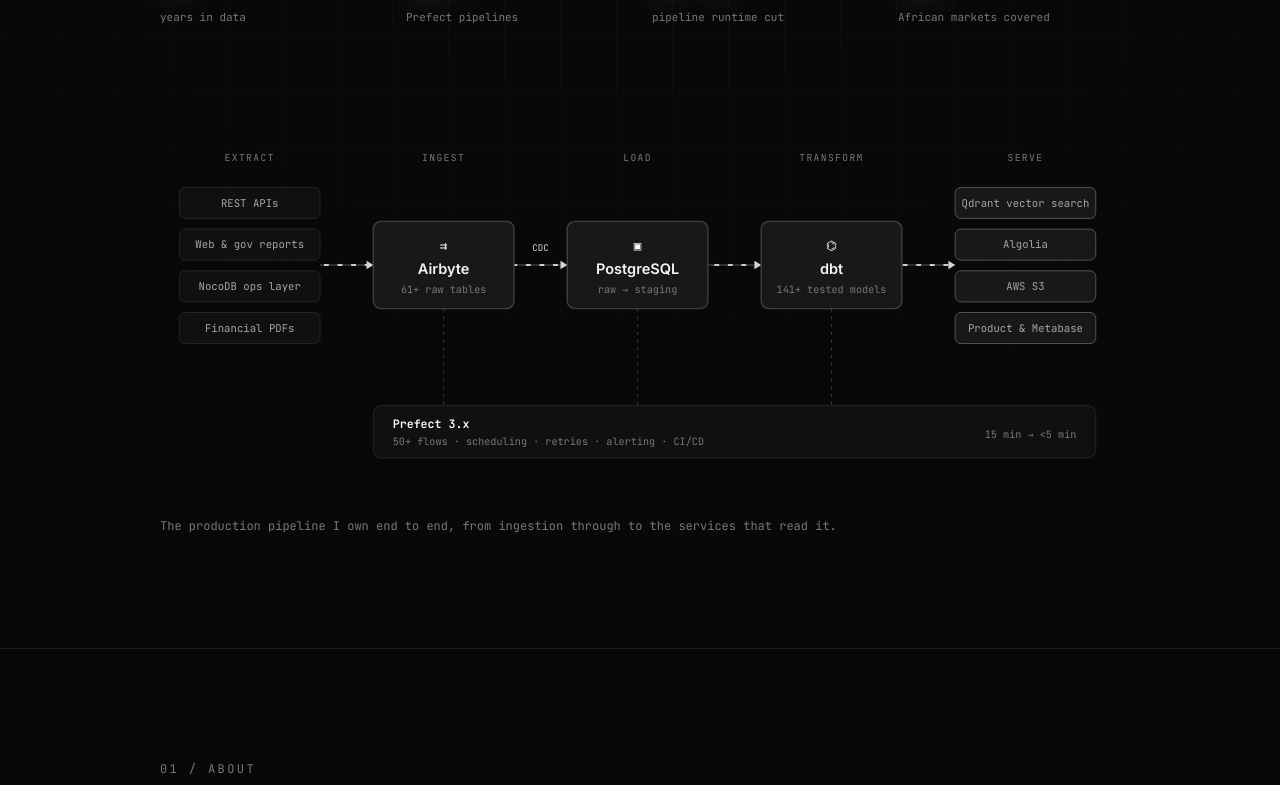
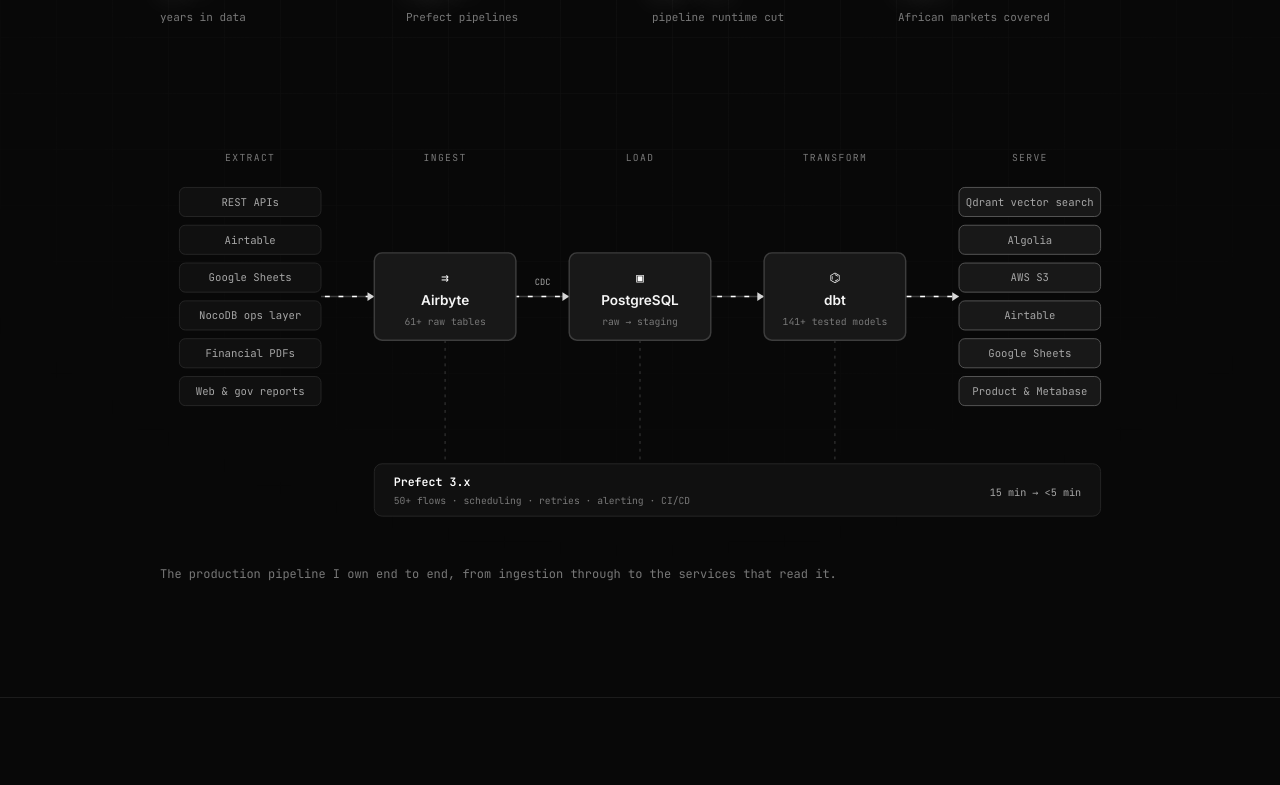
Before and after one commit to adedayoabiona/adedayoabiona.github.io, a React (Vite) app: page / in a window 1280 px wide. Shown: the part 635-1420 px from the top of the page. Built offline with nearby package versions, Linux system fonts and the light colour scheme.

Commit message:
feat(portfolio): link stears, hybrid location, external links open in new tabs

```diff
--- a/src/App.tsx
+++ b/src/App.tsx
@@ -42,7 +42,7 @@
           <p>
             © {new Date().getFullYear()} {profile.name}
           </p>
-          <p>Built with React, TypeScript and Tailwind. Deployed on GitHub Pages.</p>
+          <p>Designed and built by me, fully vibe-coded 😄</p>
         </div>
       </footer>
     </>
--- a/src/components/Hero.tsx
+++ b/src/components/Hero.tsx
@@ -1,4 +1,5 @@
 import { heroStats, profile } from '../data/profile'
+import { stearsPipeline } from '../data/pipelines'
 import { PipelineDiagram } from './PipelineDiagram'
 
 export function Hero() {
@@ -61,7 +62,7 @@
         </dl>
 
         <div className="reveal mt-20">
-          <PipelineDiagram />
+          <PipelineDiagram spec={stearsPipeline} />
         </div>
       </div>
     </section>
--- a/src/components/PipelineDiagram.tsx
+++ b/src/components/PipelineDiagram.tsx
@@ -1,58 +1,91 @@
+import type { PipelineSpec, StackColumn, NodeColumn } from '../data/pipelines'
+
 /**
- * The Stears pipeline, drawn to scale-of-story rather than scale-of-infrastructure:
- * sources → Airbyte ingestion → Postgres → dbt → the services that read it,
- * with Prefect underneath orchestrating the whole thing.
+ * Renders a PipelineSpec as an SVG flow: columns left to right, an orchestrator
+ * bar spanning everything after the sources, and dashes that march along the
+ * edges to suggest data moving.
  *
- * Layout is a fixed 5-column grid in SVG user units; the wrapper scrolls
- * horizontally on narrow screens rather than squashing the labels illegibly.
+ * All geometry is derived from the spec, so column count and the number of items
+ * in a stacked column are both free to vary. The wrapper scrolls horizontally on
+ * narrow screens rather than squashing labels illegibly.
  */
 
-const COL_X = [20, 220, 420, 620, 820]
-const COL_W = 145
-const ROW_Y = 165
+const VIEW_W = 990
+const MARGIN = 20
+const COL_GAP = 55
+
+const ITEM_H = 30
+const ITEM_GAP = 9
 const NODE_H = 90
-const NODE_Y = ROW_Y - NODE_H / 2
 
-const ITEM_H = 32
-const ITEM_STEP = 43
-const ITEM_TOP = 85
+const CAPTION_Y = 58
+const CONTENT_TOP = 85
+const BAR_GAP = 60
+const BAR_H = 54
+const BOTTOM_PAD = 26
 
-const BAR_Y = 310
-const BAR_H = 54
+function stackHeight(count: number) {
+  return count * ITEM_H + Math.max(0, count - 1) * ITEM_GAP
+}
 
-const sources = ['REST APIs', 'Web & gov reports', 'NocoDB ops layer', 'Financial PDFs']
-const consumers = ['Qdrant vector search', 'Algolia', 'AWS S3', 'Product & Metabase']
+function layout(spec: PipelineSpec) {
+  const n = spec.columns.length
+  const colW = (VIEW_W - MARGIN * 2 - COL_GAP * (n - 1)) / n
+  const xs = spec.columns.map((_, i) => MARGIN + i * (colW + COL_GAP))
 
-const columnLabels = ['extract', 'ingest', 'load', 'transform', 'serve']
+  const tallestStack = Math.max(
+    0,
+    ...spec.columns.filter((c): c is StackColumn => c.kind === 'stack').map((c) => stackHeight(c.items.length)),
+  )
+  const contentH = Math.max(tallestStack, NODE_H)
+  const rowY = CONTENT_TOP + contentH / 2
+  const barY = CONTENT_TOP + contentH + BAR_GAP
 
-/** Horizontal edge midpoints between adjacent columns. */
-const edges = COL_X.slice(0, -1).map((x, i) => ({
-  from: x + COL_W,
-  to: COL_X[i + 1],
-  delay: i * 0.45,
-}))
+  return {
+    colW,
+    xs,
+    rowY,
+    barY,
+    height: barY + BAR_H + BOTTOM_PAD,
+    /** The orchestrator bar spans from the second column to the last. */
+    barX: xs[1],
+    barW: xs[n - 1] + colW - xs[1],
+  }
+}
 
-/** Centres of the three single-node middle columns, for the Prefect connectors. */
-const midCentres = [1, 2, 3].map((i) => COL_X[i] + COL_W / 2)
-
-function StackedColumn({ x, items, accent }: { x: number; items: string[]; accent: boolean }) {
+function Stack({
+  x,
+  colW,
+  rowY,
+  column,
+}: {
+  x: number
+  colW: number
+  rowY: number
+  column: StackColumn
+}) {
+  const top = rowY - stackHeight(column.items.length) / 2
   return (
     <g>
-      {items.map((item, i) => {
-        const y = ITEM_TOP + i * ITEM_STEP
+      {column.items.map((item, i) => {
+        const y = top + i * (ITEM_H + ITEM_GAP)
         return (
           <g key={item}>
             <rect
               x={x}
               y={y}
-              width={COL_W}
+              width={colW}
               height={ITEM_H}
               rx={6}
-              className={accent ? 'fill-surface-2 stroke-accent-deep' : 'fill-surface stroke-line'}
+              className={
+                column.emphasised
+                  ? 'fill-surface-2 stroke-accent-deep'
+                  : 'fill-surface stroke-line'
+              }
               strokeWidth={1}
             />
             <text
-              x={x + COL_W / 2}
+              x={x + colW / 2}
               y={y + ITEM_H / 2 + 4}
               textAnchor="middle"
               className="fill-ink-dim font-mono"
@@ -67,197 +100,201 @@
   )
 }
 
-function CoreNode({
+function Node({
   x,
-  title,
-  sub,
-  glyph,
+  colW,
+  rowY,
+  column,
 }: {
   x: number
-  title: string
-  sub: string
-  glyph: string
+  colW: number
+  rowY: number
+  column: NodeColumn
 }) {
+  const y = rowY - NODE_H / 2
   return (
     <g>
       <rect
         x={x}
-        y={NODE_Y}
-        width={COL_W}
+        y={y}
+        width={colW}
         height={NODE_H}
         rx={8}
         className="fill-surface-2 stroke-line-bright"
         strokeWidth={1.5}
       />
       <text
-        x={x + COL_W / 2}
-        y={NODE_Y + 30}
+        x={x + colW / 2}
+        y={y + 30}
         textAnchor="middle"
         className="fill-accent font-mono"
         fontSize={13}
       >
-        {glyph}
+        {column.glyph}
       </text>
       <text
-        x={x + COL_W / 2}
-        y={NODE_Y + 54}
+        x={x + colW / 2}
+        y={y + 54}
         textAnchor="middle"
         className="fill-ink"
-        fontSize={15}
+        fontSize={14}
         fontWeight={600}
       >
-        {title}
+        {column.title}
       </text>
       <text
-        x={x + COL_W / 2}
-        y={NODE_Y + 74}
+        x={x + colW / 2}
+        y={y + 74}
         textAnchor="middle"
         className="fill-ink-faint font-mono"
-        fontSize={10.5}
+        fontSize={10}
       >
-        {sub}
+        {column.sub}
       </text>
     </g>
   )
 }
 
-export function PipelineDiagram() {
+export function PipelineDiagram({ spec }: { spec: PipelineSpec }) {
+  const { colW, xs, rowY, barY, height, barX, barW } = layout(spec)
+  const titleId = `pipeline-title-${spec.id}`
+  const descId = `pipeline-desc-${spec.id}`
+
+  /* Gaps between adjacent columns, where the animated edges are drawn. */
+  const edges = xs.slice(0, -1).map((x, i) => ({
+    from: x + colW,
+    to: xs[i + 1],
+    index: i,
+    delay: i * 0.45,
+  }))
+
+  /* Connectors run from each node column down to the orchestrator bar. */
+  const nodeCentres = spec.columns
+    .map((column, i) => (column.kind === 'node' ? xs[i] + colW / 2 : null))
+    .filter((cx): cx is number => cx !== null)
+
   return (
     <figure className="w-full">
       <div className="-mx-4 overflow-x-auto px-4 pb-2 sm:mx-0 sm:px-0">
         <svg
-          viewBox="0 0 990 400"
+          viewBox={`0 0 ${VIEW_W} ${height}`}
           role="img"
-          aria-labelledby="pipeline-title pipeline-desc"
+          aria-labelledby={`${titleId} ${descId}`}
           className="h-auto w-full min-w-[760px]"
         >
-          <title id="pipeline-title">
-            The production data pipeline I own at Stears
-          </title>
-          <desc id="pipeline-desc">
-            Data flows from REST APIs, web and government reports, the NocoDB operational layer
-            and financial PDFs into Airbyte, which ingests 61 or more raw tables into PostgreSQL.
-            dbt transforms those into more than 141 tested models, which are served to Qdrant
-            vector search, Algolia, AWS S3, and the product and Metabase dashboards. Prefect
-            orchestrates every stage.
-          </desc>
+          <title id={titleId}>{spec.title}</title>
+          <desc id={descId}>{spec.description}</desc>
 
-          {/* Column captions */}
-          {columnLabels.map((label, i) => (
+          {spec.columns.map((column, i) => (
             <text
-              key={label}
-              x={COL_X[i] + COL_W / 2}
-              y={58}
+              key={column.label}
+              x={xs[i] + colW / 2}
+              y={CAPTION_Y}
               textAnchor="middle"
               className="fill-ink-faint font-mono"
               fontSize={10}
               letterSpacing={1.4}
             >
-              {label.toUpperCase()}
+              {column.label.toUpperCase()}
             </text>
           ))}
 
-          {/* Edges: a static rail plus a dashed overlay that animates to suggest flow */}
-          {edges.map(({ from, to, delay }) => (
+          {edges.map(({ from, to, index, delay }) => (
             <g key={from}>
               <line
                 x1={from}
-                y1={ROW_Y}
+                y1={rowY}
                 x2={to}
-                y2={ROW_Y}
+                y2={rowY}
                 className="stroke-line-bright"
                 strokeWidth={1.5}
               />
               <line
                 x1={from}
-                y1={ROW_Y}
+                y1={rowY}
                 x2={to}
-                y2={ROW_Y}
+                y2={rowY}
                 className="stroke-accent"
                 strokeWidth={1.5}
                 strokeDasharray="5 9"
-                style={{
-                  animation: `pipeline-flow 1.1s linear infinite`,
-                  animationDelay: `${delay}s`,
-                }}
+                style={{ animation: 'pipeline-flow 1.1s linear infinite', animationDelay: `${delay}s` }}
               />
               <path
-                d={`M ${to - 7} ${ROW_Y - 4.5} L ${to} ${ROW_Y} L ${to - 7} ${ROW_Y + 4.5} Z`}
+                d={`M ${to - 7} ${rowY - 4.5} L ${to} ${rowY} L ${to - 7} ${rowY + 4.5} Z`}
                 className="fill-accent-dim"
               />
+              {spec.edgeNote?.afterColumn === index ? (
+                <text
+                  x={(from + to) / 2}
+                  y={rowY - 12}
+                  textAnchor="middle"
+                  className="fill-ink-dim font-mono"
+                  fontSize={9}
+                >
+                  {spec.edgeNote.label}
+                </text>
+              ) : null}
             </g>
           ))}
 
-          <StackedColumn x={COL_X[0]} items={sources} accent={false} />
-          <CoreNode x={COL_X[1]} title="Airbyte" sub="61+ raw tables" glyph="⇉" />
-          <CoreNode x={COL_X[2]} title="PostgreSQL" sub="raw → staging" glyph="▣" />
-          <CoreNode x={COL_X[3]} title="dbt" sub="141+ tested models" glyph="⌬" />
-          <StackedColumn x={COL_X[4]} items={consumers} accent />
+          {spec.columns.map((column, i) =>
+            column.kind === 'stack' ? (
+              <Stack key={column.label} x={xs[i]} colW={colW} rowY={rowY} column={column} />
+            ) : (
+              <Node key={column.label} x={xs[i]} colW={colW} rowY={rowY} column={column} />
+            ),
+          )}
 
-          {/* CDC annotation on the ingest → load hop */}
-          <text
-            x={(COL_X[1] + COL_W + COL_X[2]) / 2}
-            y={ROW_Y - 14}
-            textAnchor="middle"
-            className="fill-accent-dim font-mono"
-            fontSize={9.5}
-          >
-            CDC
-          </text>
-
-          {/* Prefect orchestration layer */}
-          {midCentres.map((cx) => (
+          {nodeCentres.map((cx) => (
             <line
               key={cx}
               x1={cx}
-              y1={NODE_Y + NODE_H}
+              y1={rowY + NODE_H / 2}
               x2={cx}
-              y2={BAR_Y}
+              y2={barY}
               className="stroke-line-bright"
               strokeWidth={1}
               strokeDasharray="3 5"
             />
           ))}
+
           <rect
-            x={COL_X[1]}
-            y={BAR_Y}
-            width={COL_X[4] + COL_W - COL_X[1]}
+            x={barX}
+            y={barY}
+            width={barW}
             height={BAR_H}
             rx={8}
             className="fill-surface stroke-line"
             strokeWidth={1}
           />
           <text
-            x={COL_X[1] + 20}
-            y={BAR_Y + 23}
+            x={barX + 20}
+            y={barY + 23}
             className="fill-accent font-mono"
             fontSize={12}
             fontWeight={600}
           >
-            Prefect 3.x
+            {spec.orchestrator.name}
           </text>
-          <text
-            x={COL_X[1] + 20}
-            y={BAR_Y + 41}
-            className="fill-ink-faint font-mono"
-            fontSize={10.5}
-          >
-            50+ flows · scheduling · retries · alerting · CI/CD
+          <text x={barX + 20} y={barY + 41} className="fill-ink-faint font-mono" fontSize={10}>
+            {spec.orchestrator.detail}
           </text>
-          <text
-            x={COL_X[4] + COL_W - 20}
-            y={BAR_Y + 33}
-            textAnchor="end"
-            className="fill-ink-faint font-mono"
-            fontSize={10.5}
-          >
-            15 min → &lt;5 min
-          </text>
+          {spec.orchestrator.result ? (
+            <text
+              x={barX + barW - 20}
+              y={barY + 33}
+              textAnchor="end"
+              className="fill-ink-dim font-mono"
+              fontSize={10.5}
+            >
+              {spec.orchestrator.result}
+            </text>
+          ) : null}
         </svg>
       </div>
 
       <figcaption className="mt-4 font-mono text-xs leading-relaxed text-ink-faint">
-        The production pipeline I own end to end, from ingestion through to the services that read it.
+        {spec.caption}
       </figcaption>
     </figure>
   )
--- a/src/components/Projects.tsx
+++ b/src/components/Projects.tsx
@@ -99,7 +99,7 @@
               <p className="mt-2 text-sm leading-snug font-medium text-ink">{award.title}</p>
               <p className="mt-1.5 font-mono text-[11px] text-ink-faint">{award.event}</p>
               <ExtLink href={award.href} className="mt-3">
-                certificate
+                {award.linkLabel}
               </ExtLink>
             </li>
           ))}
--- /dev/null
+++ b/src/data/pipelines.ts
@@ -0,0 +1,124 @@
+/**
+ * Pipeline diagrams as data. The renderer computes all geometry from these
+ * specs, so a diagram can have any number of columns and any number of items
+ * per stacked column.
+ */
+
+/** A column of small boxes, e.g. the sources feeding a pipeline. */
+export type StackColumn = {
+  kind: 'stack'
+  /** Caption above the column, rendered upper-case. */
+  label: string
+  items: string[]
+  /** Outlines the boxes more brightly. Used for the terminal "serve" column. */
+  emphasised?: boolean
+}
+
+/** A single large box, e.g. the warehouse. */
+export type NodeColumn = {
+  kind: 'node'
+  label: string
+  title: string
+  sub: string
+  glyph: string
+}
+
+export type PipelineColumn = StackColumn | NodeColumn
+
+export type PipelineSpec = {
+  id: string
+  /** Accessible name and long description. */
+  title: string
+  description: string
+  columns: PipelineColumn[]
+  orchestrator: {
+    name: string
+    detail: string
+    /** Right-aligned headline result, e.g. a runtime improvement. */
+    result?: string
+  }
+  /** Small label above the gap that follows the given column index. */
+  edgeNote?: { afterColumn: number; label: string }
+  caption: string
+}
+
+export const stearsPipeline: PipelineSpec = {
+  id: 'stears',
+  title: 'The production data pipeline I own at Stears',
+  description:
+    'Data flows from REST APIs, Airtable, Google Sheets, the NocoDB operational layer, financial PDFs and web and government reports into Airbyte, which ingests 61 or more raw tables into PostgreSQL. dbt transforms those into more than 141 tested models, which are served back out to Qdrant vector search, Algolia, AWS S3, Airtable, Google Sheets, and the product and Metabase dashboards. Prefect orchestrates every stage.',
+  columns: [
+    {
+      kind: 'stack',
+      label: 'extract',
+      items: [
+        'REST APIs',
+        'Airtable',
+        'Google Sheets',
+        'NocoDB ops layer',
+        'Financial PDFs',
+        'Web & gov reports',
+      ],
+    },
+    { kind: 'node', label: 'ingest', title: 'Airbyte', sub: '61+ raw tables', glyph: '⇉' },
+    { kind: 'node', label: 'load', title: 'PostgreSQL', sub: 'raw → staging', glyph: '▣' },
+    { kind: 'node', label: 'transform', title: 'dbt', sub: '141+ tested models', glyph: '⌬' },
+    {
+      kind: 'stack',
+      label: 'serve',
+      emphasised: true,
+      items: [
+        'Qdrant vector search',
+        'Algolia',
+        'AWS S3',
+        'Airtable',
+        'Google Sheets',
+        'Product & Metabase',
+      ],
+    },
+  ],
+  orchestrator: {
+    name: 'Prefect 3.x',
+    detail: '50+ flows · scheduling · retries · alerting · CI/CD',
+    result: '15 min → <5 min',
+  },
+  edgeNote: { afterColumn: 1, label: 'CDC' },
+  caption: 'The production pipeline I own end to end, from ingestion through to the services that read it.',
+}
+
+export const freelancePipeline: PipelineSpec = {
+  id: 'freelance',
+  title: 'Client analytics pipelines built on Airflow, PySpark and Snowflake',
+  description:
+    'Data is pulled from more than 10 REST APIs, operational databases and flat-file exports, extracted with PySpark across 40 or more raw sources, landed in Snowflake as raw and staging tables, then modelled into tested production-ready Snowflake tables that feed data marts, BI dashboards and self-serve metrics. Airflow orchestrates 15 or more pipelines, and optimised batch writes cut runtimes by 40 percent.',
+  columns: [
+    {
+      kind: 'stack',
+      label: 'extract',
+      items: ['10+ REST APIs', 'Operational databases', 'Flat-file exports'],
+    },
+    { kind: 'node', label: 'ingest', title: 'PySpark', sub: '40+ raw sources', glyph: '⇉' },
+    { kind: 'node', label: 'load', title: 'Snowflake', sub: 'raw → staging', glyph: '▣' },
+    {
+      kind: 'node',
+      label: 'transform',
+      title: 'Snowflake models',
+      sub: 'tested, production-ready',
+      glyph: '⌬',
+    },
+    {
+      kind: 'stack',
+      label: 'serve',
+      emphasised: true,
+      items: ['Data marts', 'BI dashboards', 'Self-serve metrics'],
+    },
+  ],
+  orchestrator: {
+    name: 'Airflow',
+    detail: '15+ pipelines · DAG scheduling · retries · backfills',
+    result: '40% faster',
+  },
+  edgeNote: { afterColumn: 1, label: 'batch writes' },
+  caption:
+    'Replaced manual exports for client analytics teams. Optimised batch writes took 40% off pipeline runtimes.',
+}
--- a/src/data/profile.ts
+++ b/src/data/profile.ts
@@ -2,7 +2,8 @@
   name: 'Adedayo Abiona',
   role: 'Data Engineer',
   tagline: 'I build the pipelines behind Africa’s private-capital data.',
-  location: 'Lagos, Nigeria',
+  /* Availability rather than a city: shown next to the role in the hero. */
+  location: 'Open to relocation',
   email: 'bnadedayo@gmail.com',
   links: {
     linkedin: 'https://www.linkedin.com/in/adedayo-a-71243413a/',
--- a/src/data/skills.ts
+++ b/src/data/skills.ts
@@ -52,7 +52,7 @@
 export const certifications: Certification[] = [
   {
     issuer: 'Microsoft Certified',
-    name: 'Fabric Data Engineer Associate',
+    name: 'Fabric Data Engineer Associate (DP-700)',
     href: 'https://learn.microsoft.com/api/credentials/share/en-us/Adedayo-3121/E332C16A0A40E6A1?sharingId=B7995BF681002EA2',
     skills: [
       'Microsoft Fabric',
@@ -92,6 +92,8 @@
   title: string
   event: string
   href: string
+  /** What the link actually points at, since not every award links to a certificate. */
+  linkLabel: string
 }
 
 export const awards: Award[] = [
@@ -100,12 +102,14 @@
     title: 'AI for Energy Hackathon',
     event: 'Data Science Nigeria, 2021',
     href: 'https://drive.google.com/file/d/1ygq-ueNa_0XG46PNga1iGDWKsW9HCVkI/view?usp=sharing',
+    linkLabel: 'certificate',
   },
   {
     placing: '2nd runner up',
     title: 'Best poster award, IoT device enabled with AI for carbon reduction',
     event: 'Data Science Nigeria AI Bootcamp, 2021',
     href: 'https://drive.google.com/file/d/1ssYG19zbnEyV9NvUUElN1iqSuwOSGPcD/view?usp=sharing',
+    linkLabel: 'view the poster',
   },
 ]
 
```
Also changed, not shown: src/components/Contact.tsx (+28 -21 lines), src/components/Experience.tsx (+33 -3 lines), src/data/experience.ts (+14 -5 lines).
